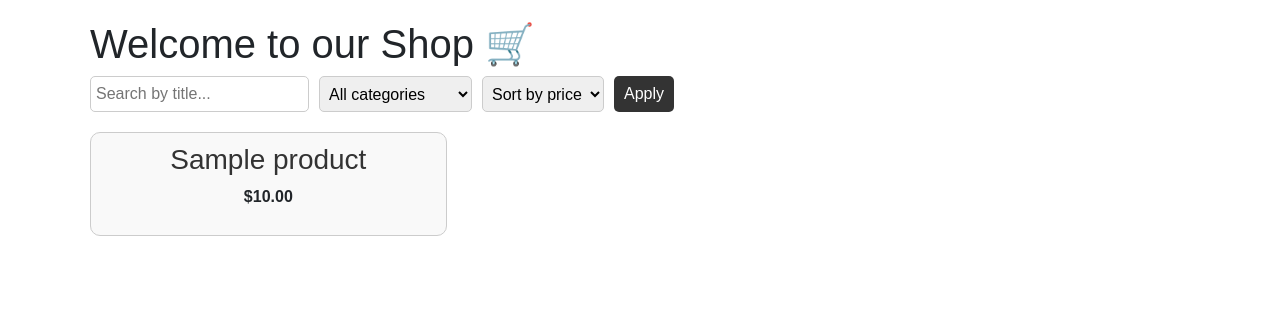
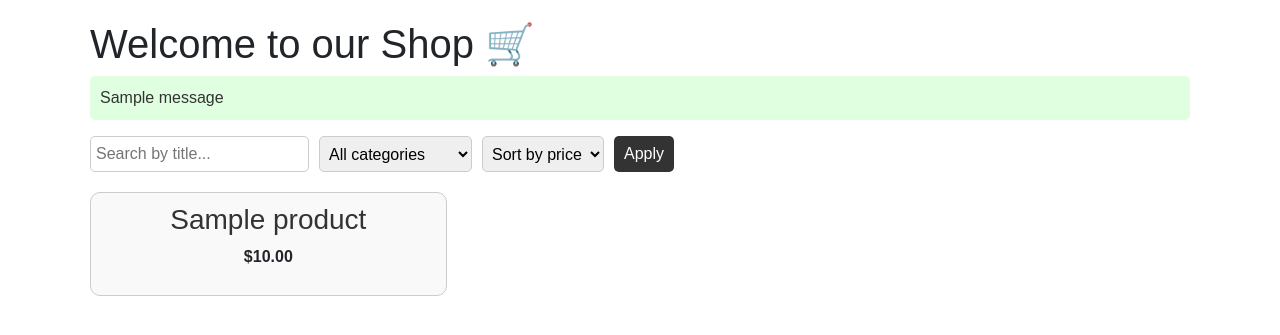
Before and after one commit to leonidig/DjangoApp, a Django app: page / in a window 1280 px wide. Shown: the part 44-379 px from the top of the page. Run offline with Django 5.2, Linux system fonts and the light colour scheme; tables that the repository leaves empty hold one stand-in row (values such as "Sample post"); one stand-in notice (Sample message) is shown.

Commit message:
messages

```diff
--- a/shop/products/templates/index.html
+++ b/shop/products/templates/index.html
@@ -5,6 +5,15 @@
 {% block content %}
 <h1>Welcome to our Shop 🛒</h1>
 
+{% if messages %}
+  <ul style="list-style: none; padding: 0;">
+    {% for message in messages %}
+      <li style="margin-bottom: 10px; padding: 10px; border-radius: 5px; background: #e0ffe0; color: #333;">
+        {{ message }}
+      </li>
+    {% endfor %}
+  </ul>
+{% endif %}
 
 <form method="get" style="margin-bottom: 20px; display: flex; gap: 10px; flex-wrap: wrap;">
   <input type="text" name="title" placeholder="Search by title..."
--- a/shop/products/views.py
+++ b/shop/products/views.py
@@ -2,6 +2,7 @@ from django.shortcuts import render, redirect, get_object_or_404
 from django.contrib.auth.decorators import login_required
 from django.contrib.auth.forms import UserCreationForm
 from django.http import HttpResponseForbidden
+from django.contrib import messages
 
 from .forms import ProductForm
 from .models import Product, Category
@@ -74,5 +75,6 @@ def delete_product(request, id: int):
     if request.user != product.owner:
         return HttpResponseForbidden("You are not allowed to delete this product.")
 
+    messages.success(request, f'Product `{product.name}` was deleted successfully!')
     product.delete()
     return redirect('products:index')
```
